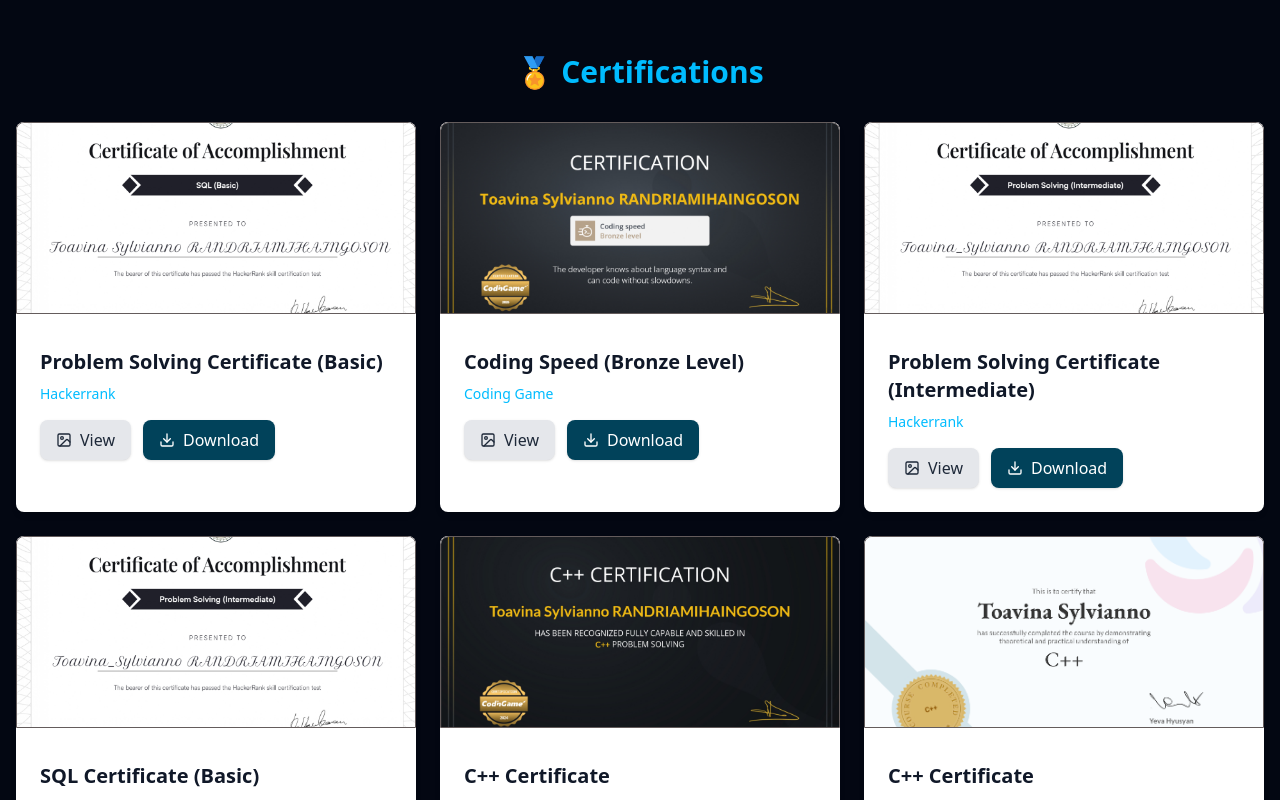
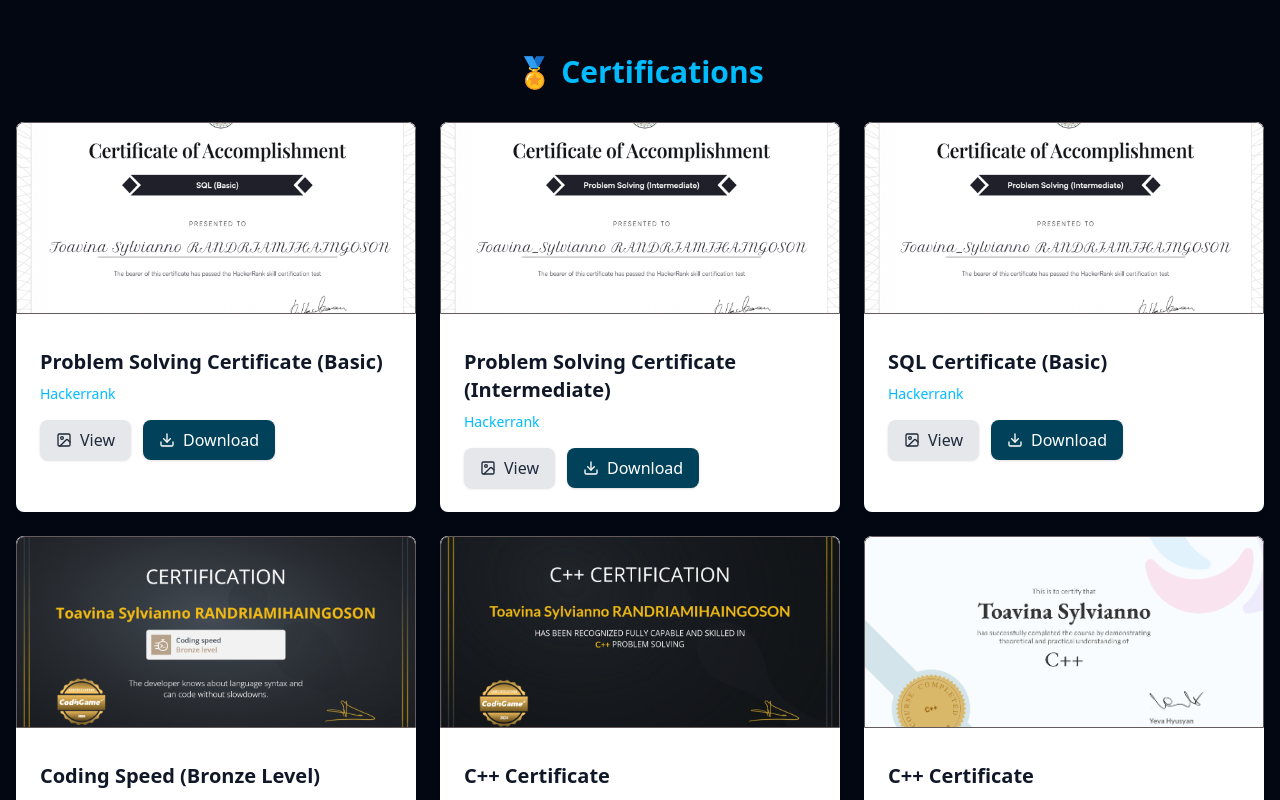
Before and after one commit to ToavinaJr/Modern-Portfolio, a React (Vite) app: page / in a window 1280 px wide. Shown: the part 3440-4240 px from the top of the page. Built offline with nearby package versions, Linux system fonts and the light colour scheme.

Commit message:
Adding certification

```diff
--- a/src/data/certification.ts
+++ b/src/data/certification.ts
@@ -7,13 +7,6 @@
       date: "",
       image: "/images/problem_solving_basic certificate.jpg",
       certificateLink: "https://www.hackerrank.com/certificates/795471e261c0"
-    },
-    {
-      title: "Coding Speed (Bronze Level)",
-      issuer: "Coding Game",
-      date: "",
-      image: "/images/Certification_coding_speed.jpg",
-      certificateLink: "https://www.codingame.com/certification/sOzQlagpWnjVsA9usp2qVA"
     },
     {
       title: "Problem Solving Certificate (Intermediate)",
@@ -28,6 +21,13 @@
       date: "",
       image: "/images/sql_basic certificate.jpg",
       certificateLink: "https://www.hackerrank.com/certificates/910e8ae489b3"
+    },
+    {
+      title: "Coding Speed (Bronze Level)",
+      issuer: "Coding Game",
+      date: "",
+      image: "/images/Certification_coding_speed.jpg",
+      certificateLink: "https://www.codingame.com/certification/sOzQlagpWnjVsA9usp2qVA"
     },
     {
       title: "C++ Certificate",
```
